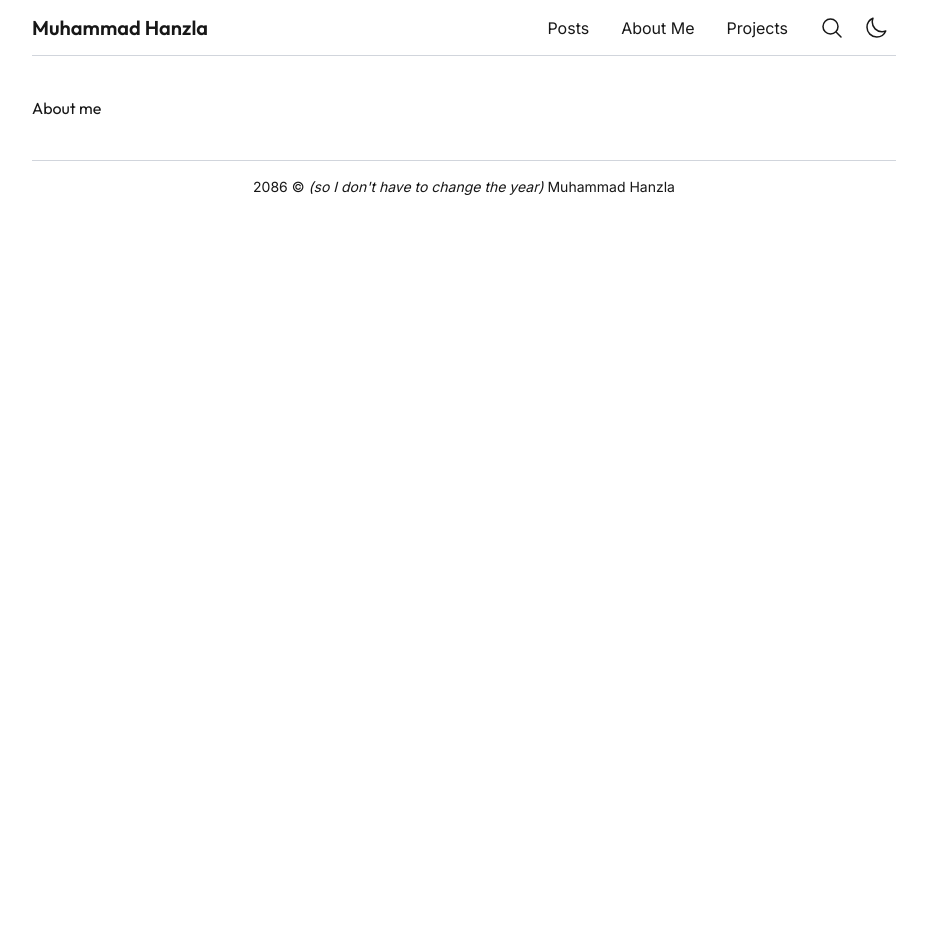
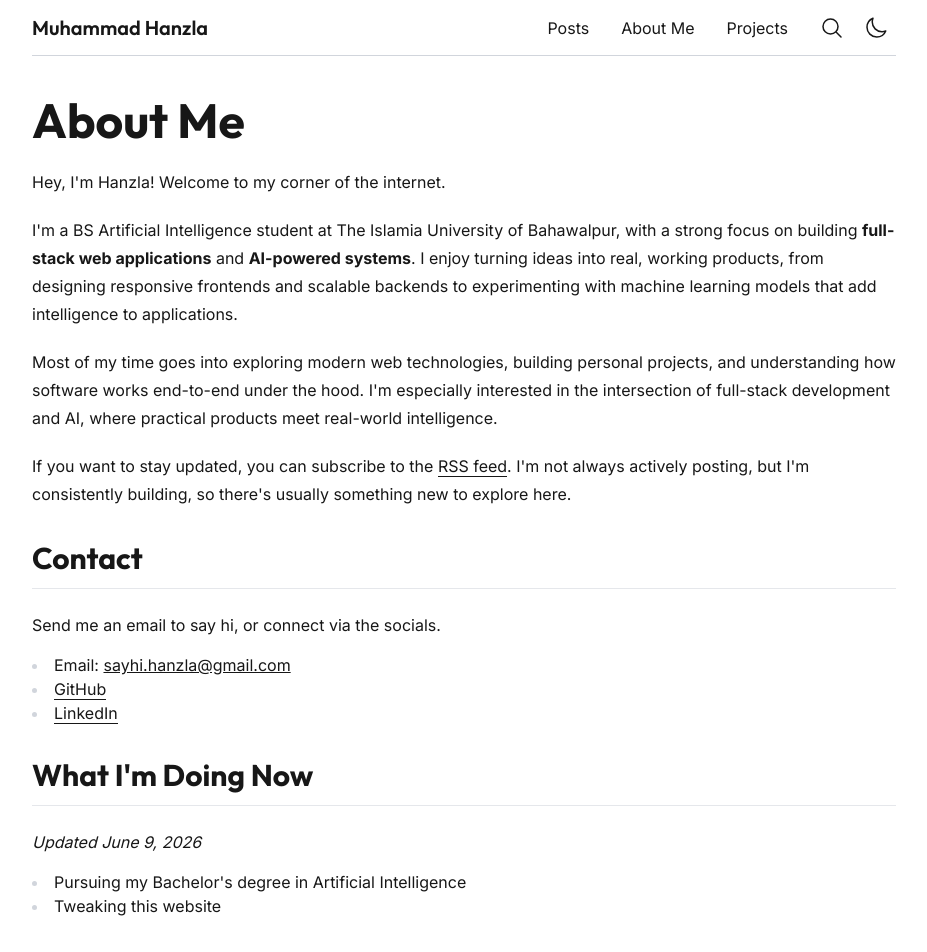
Before and after one commit to mhanzlah/mhanzlah.com, a Next.js app: page /about-me in a window 1280 px wide. Shown: the top 952 px of the page, without its empty margins (176-1103 px from the left). Before the commit the page ends 800 px from the top, so only its background shows below. Built offline with nearby package versions, Linux system fonts and the light colour scheme.

Commit message:
feat: implement about page, add react-markdown, and posts page with a dummy message, update section component and add markdown component

```diff
--- a/package.json
+++ b/package.json
@@ -14,7 +14,8 @@
     "next": "16.2.7",
     "next-themes": "^0.4.6",
     "react": "19.2.4",
-    "react-dom": "19.2.4"
+    "react-dom": "19.2.4",
+    "react-markdown": "^10.1.0"
   },
   "devDependencies": {
     "@tailwindcss/postcss": "^4",
--- a/src/app/about-me/page.tsx
+++ b/src/app/about-me/page.tsx
@@ -1,9 +1,76 @@
+import Section from '@/components/ui/section';
 import { Metadata } from 'next';
+import Link from 'next/link';
+
+import { aboutMe } from '@/data/about-me';
+import Markdown from '@/components/ui/markdown';
 
 export const metadata: Metadata = {
   title: 'About Me',
 };
 
 export default function AboutMe() {
-  return <h1>About me</h1>;
+  const lastUpdated = new Date(aboutMe.lastUpdated).toLocaleDateString('en-US', {
+    month: 'long',
+    day: 'numeric',
+    year: 'numeric',
+  });
+
+  return (
+    <>
+      <Section heading="h1" title="About Me" className="mb-8">
+        <Markdown>{aboutMe.content.bio}</Markdown>
+      </Section>
+      <Section
+        title="Contact"
+        headingClassName="border-b border-gray-200 dark:border-gray-700 pb-3"
+        className="mb-8"
+      >
+        <div>
+          <p className="pb-4">Send me an email to say hi, or connect via the socials.</p>
+          <ul className="list-inside list-disc marker:text-gray-300 dark:marker:text-gray-600">
+            <li>
+              Email: <span className="underline">{aboutMe.emailAddress}</span>
+            </li>
+            {aboutMe.socials.map((social) => (
+              <li key={social.title}>
+                <Link
+                  href={social.href}
+                  className="border-foreground border-b"
+                  target="_blank"
+                  rel="noopener norefferer"
+                >
+                  {social.title}
+                </Link>
+              </li>
+            ))}
+          </ul>
+        </div>
+      </Section>
+      <Section
+        title="What I'm Doing Now"
+        className="mb-8"
+        headingClassName="border-b border-gray-200 dark:border-gray-700 pb-3"
+      >
+        <p className="mb-4 italic">Updated {lastUpdated}</p>
+        <ul className="list-inside list-disc marker:text-gray-300 dark:marker:text-gray-600">
+          {aboutMe.now.map((item) => (
+            <li key={item}>{item}</li>
+          ))}
+        </ul>
+      </Section>
+      <Section
+        title="Miscellaneous"
+        headingClassName="border-b border-gray-200 dark:border-gray-700 pb-3"
+      >
+        <ul className="list-inside list-disc marker:text-gray-300 dark:marker:text-gray-600">
+          <li>
+            <Link href="/resume" className="border-foreground border-b">
+              Resume
+            </Link>
+          </li>
+        </ul>
+      </Section>
+    </>
+  );
 }
--- a/src/app/page.tsx
+++ b/src/app/page.tsx
@@ -4,13 +4,15 @@ import Link from 'next/link';
 import { projects } from '@/data/projects';
 
 import ProjectCard from '@/components/ui/project-card';
+import Markdown from '@/components/ui/markdown';
+import { aboutMe } from '@/data/about-me';
 
 export default function Home() {
   return (
-    <div>
+    <div className="md:text-lg">
       <Section heading="h1" title="Hey, I'm Hanzla!" className="mb-8">
         <div className="mb-2">
-          <p>I'm a software engineer to be.</p>
+          <Markdown>{aboutMe.content.intro}</Markdown>
           <div className="mt-4">
             <Link href="/about-me" className="border-foreground border-b">
               About Me
--- a/src/app/posts/page.tsx
+++ b/src/app/posts/page.tsx
@@ -1,3 +1,4 @@
+import Section from '@/components/ui/section';
 import { Metadata } from 'next';
 
 export const metadata: Metadata = {
@@ -5,5 +6,9 @@ export const metadata: Metadata = {
 };
 
 export default function Posts() {
-  return <h1>Posts</h1>;
+  return (
+    <Section heading="h1" title="Writings">
+      <p>No posts yet.</p>
+    </Section>
+  );
 }
--- /dev/null
+++ b/src/components/ui/markdown.tsx
@@ -0,0 +1,21 @@
+import ReactMarkdown from 'react-markdown';
+
+export default function Markdown({ children }: { children: string }) {
+  return (
+    <article className="max-w-none">
+      <ReactMarkdown
+        components={{
+          p: ({ children }) => <p className="text-foreground mb-5 leading-7">{children}</p>,
+          strong: ({ children }) => <strong className="text-foreground">{children}</strong>,
+          a: ({ href, children }) => (
+            <a href={href} className="text-foreground border-foreground border-b no-underline">
+              {children}
+            </a>
+          ),
+        }}
+      >
+        {children}
+      </ReactMarkdown>
+    </article>
+  );
+}
--- a/src/components/ui/section.tsx
+++ b/src/components/ui/section.tsx
@@ -4,6 +4,7 @@ type Heading = 'h1' | 'h2';
 
 type SectionProps = {
   heading?: Heading;
+  headingClassName?: string;
   title: React.ReactNode;
   children: React.ReactNode;
   className?: string;
@@ -11,6 +12,7 @@ type SectionProps = {
 
 export default function Section({
   heading: HeadingTag = 'h2',
+  headingClassName = '',
   title,
   children,
   className = '',
@@ -20,12 +22,13 @@ export default function Section({
       <HeadingTag
         className={clsx(
           'mb-6 font-bold',
-          HeadingTag === 'h2' ? 'text-2xl md:text-3xl' : 'text-4xl md:text-5xl'
+          HeadingTag === 'h2' ? 'text-2xl md:text-3xl' : 'text-4xl md:text-5xl',
+          headingClassName
         )}
       >
         {title}
       </HeadingTag>
-      <div className="md:text-lg">{children}</div>
+      <div>{children}</div>
     </section>
   );
 }
--- /dev/null
+++ b/src/data/about-me.ts
@@ -0,0 +1,24 @@
+import { AboutMe } from '@/types/about-me';
+
+export const aboutMe: AboutMe = {
+  content: {
+    intro: `AI student building practical full-stack systems & machine learning projects.`,
+    bio: `
+Hey, I'm Hanzla! Welcome to my corner of the internet.
+
+I'm a BS Artificial Intelligence student at The Islamia University of Bahawalpur, with a strong focus on building **full-stack web applications** and **AI-powered systems**. I enjoy turning ideas into real, working products, from designing responsive frontends and scalable backends to experimenting with machine learning models that add intelligence to applications.
+
+Most of my time goes into exploring modern web technologies, building personal projects, and understanding how software works end-to-end under the hood. I'm especially interested in the intersection of full-stack development and AI, where practical products meet real-world intelligence.
+
+If you want to stay updated, you can subscribe to the [RSS feed](/rss.xml). I'm not always actively posting, but I'm consistently building, so there's usually something new to explore here.
+
+`,
+  },
+  lastUpdated: '2026-06-09',
+  emailAddress: 'sayhi.hanzla@gmail.com',
+  socials: [
+    { title: 'GitHub', href: 'https://github.com/mhanzlah' },
+    { title: 'LinkedIn', href: 'https://linkedin.com/in/mhanzlah' },
+  ],
+  now: ["Pursuing my Bachelor's degree in Artificial Intelligence", 'Tweaking this website'],
+};
--- /dev/null
+++ b/src/types/about-me.ts
@@ -0,0 +1,9 @@
+import { Link } from './link';
+
+export type AboutMe = {
+  content: { intro: string; bio: string };
+  lastUpdated: string;
+  emailAddress: string;
+  socials: Link[];
+  now: string[];
+};
--- /dev/null
+++ b/src/types/link.ts
@@ -0,0 +1,4 @@
+export type Link = {
+  href: string;
+  title: string;
+};
```
Also changed, not shown: 1 other file (tests, documents, lock files or other folders).
